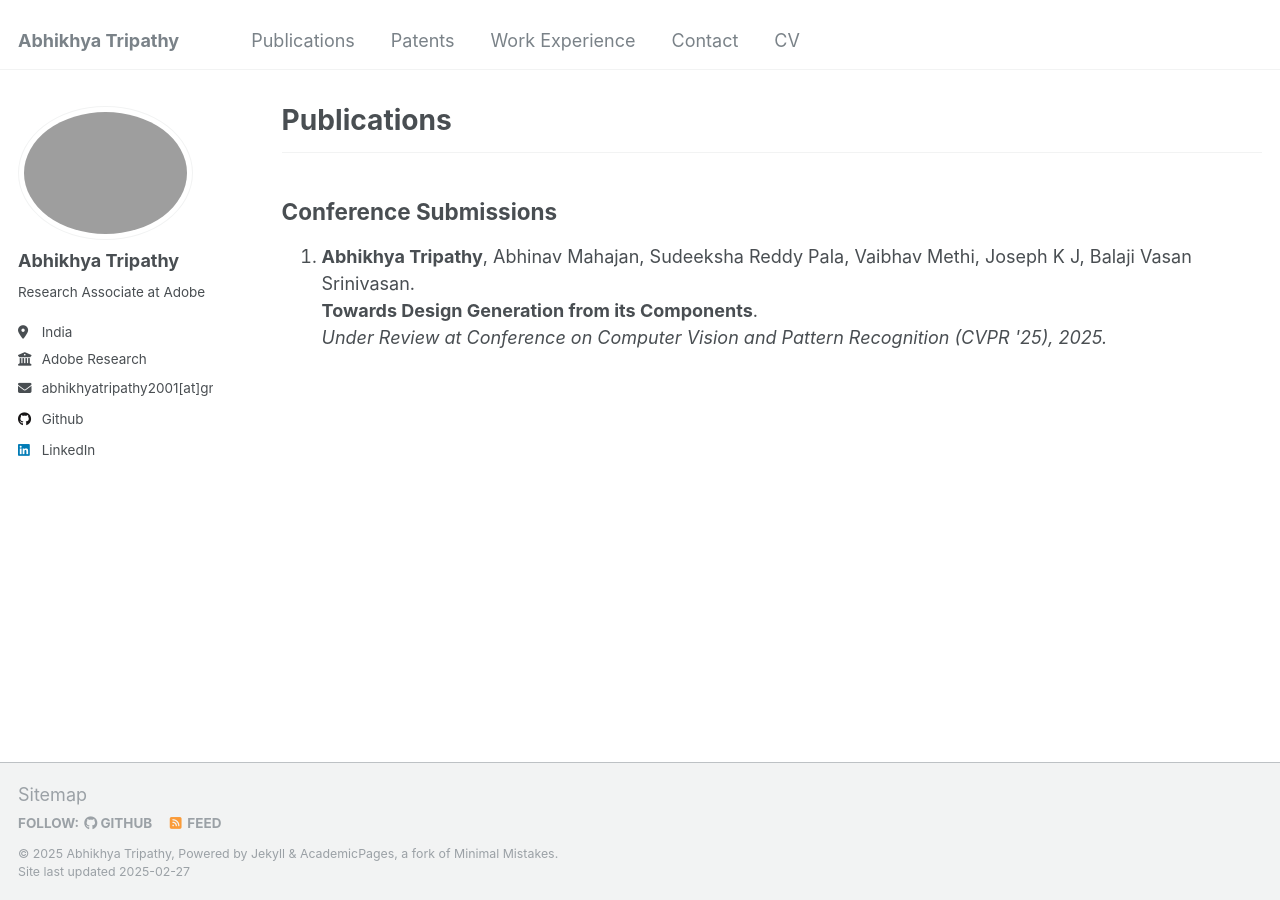
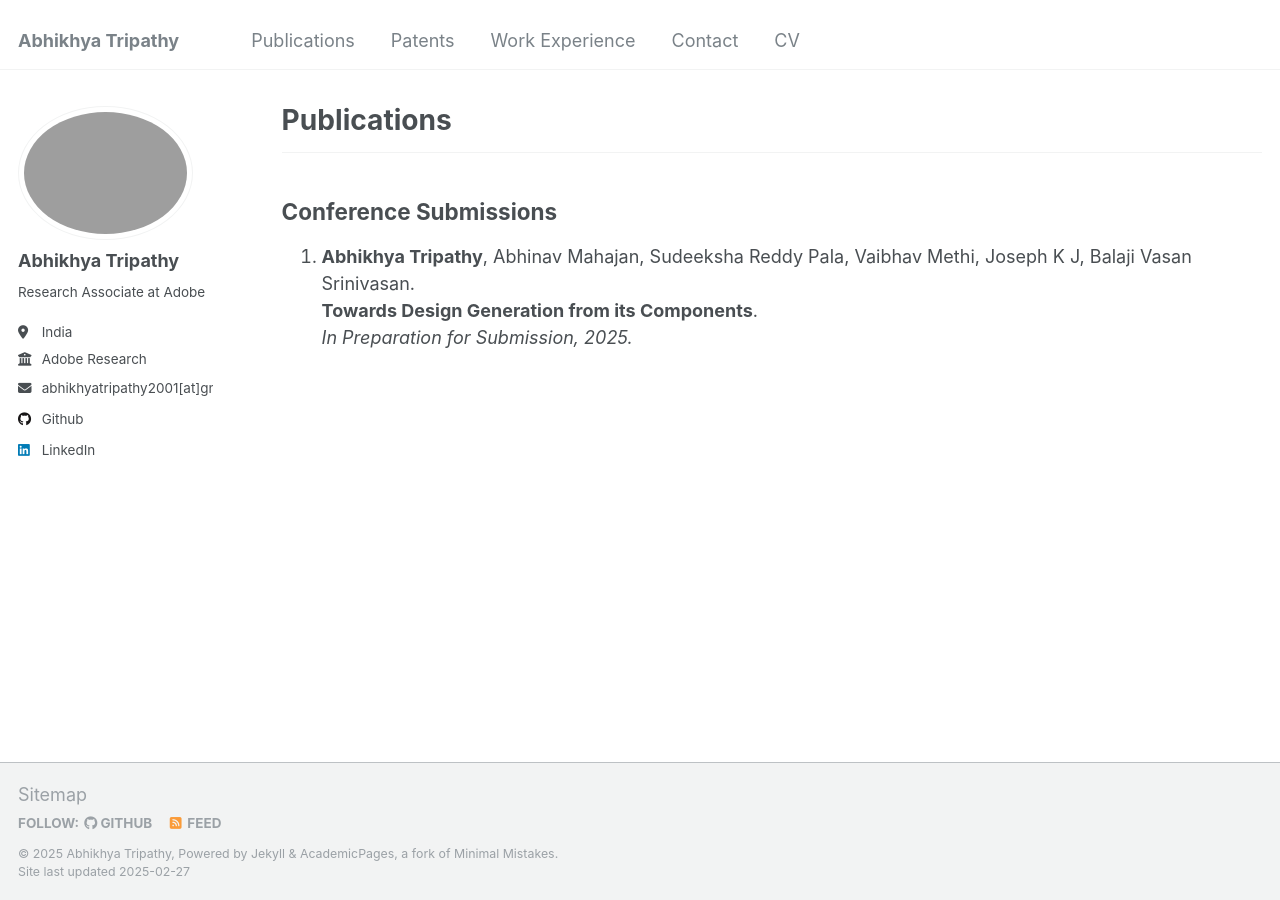
Before and after one commit to abhikhya2001/abhikhya2001.github.io, a Jekyll site: the page built from _pages/publications.html, in a window 1280 px wide. Built offline with Jekyll 4.4.1, drawn with Linux system fonts in a browser that asks for light colours.

Commit message:
Update publications.html

```diff
--- a/_pages/publications.html
+++ b/_pages/publications.html
@@ -12,6 +12,6 @@ author_profile: true
 <h2>Conference Submissions</h2>
 <ol>
   <li>
-    <b>Abhikhya Tripathy</b>, Abhinav Mahajan, Sudeeksha Reddy Pala, Vaibhav Methi, Joseph K J, Balaji Vasan Srinivasan. <br><b>Towards Design Generation from its Components</b>. <br> <i>Under Review at Conference on Computer Vision and Pattern Recognition (CVPR '25), 2025.</i>
+    <b>Abhikhya Tripathy</b>, Abhinav Mahajan, Sudeeksha Reddy Pala, Vaibhav Methi, Joseph K J, Balaji Vasan Srinivasan. <br><b>Towards Design Generation from its Components</b>. <br> <i>In Preparation for Submission, 2025.</i>
   </li>
 </ol>
```
